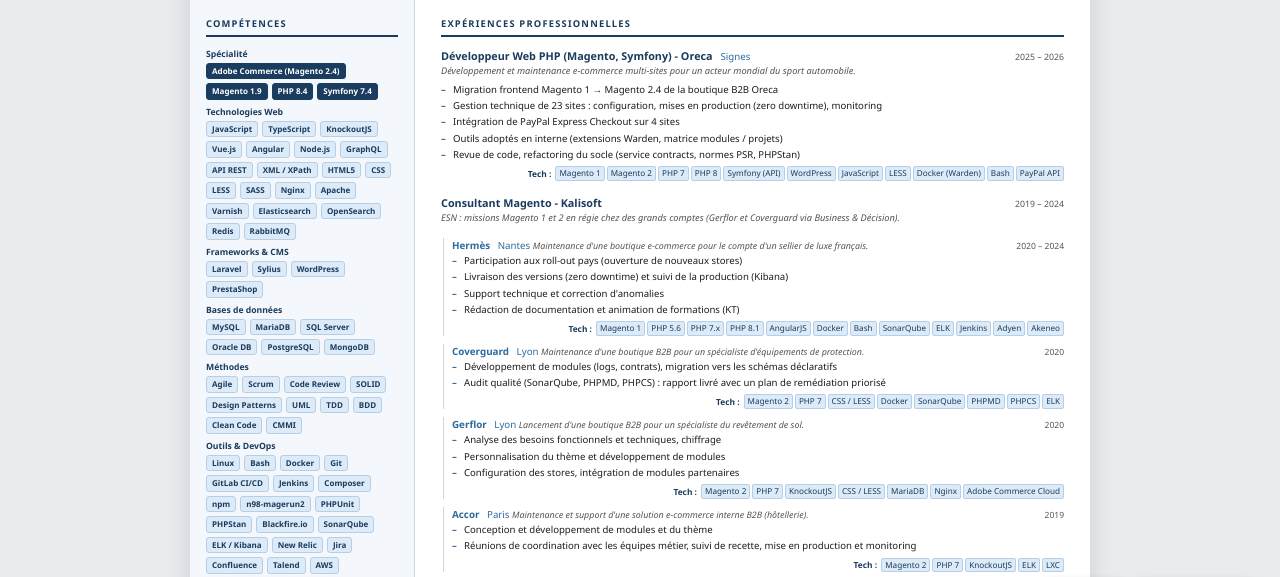
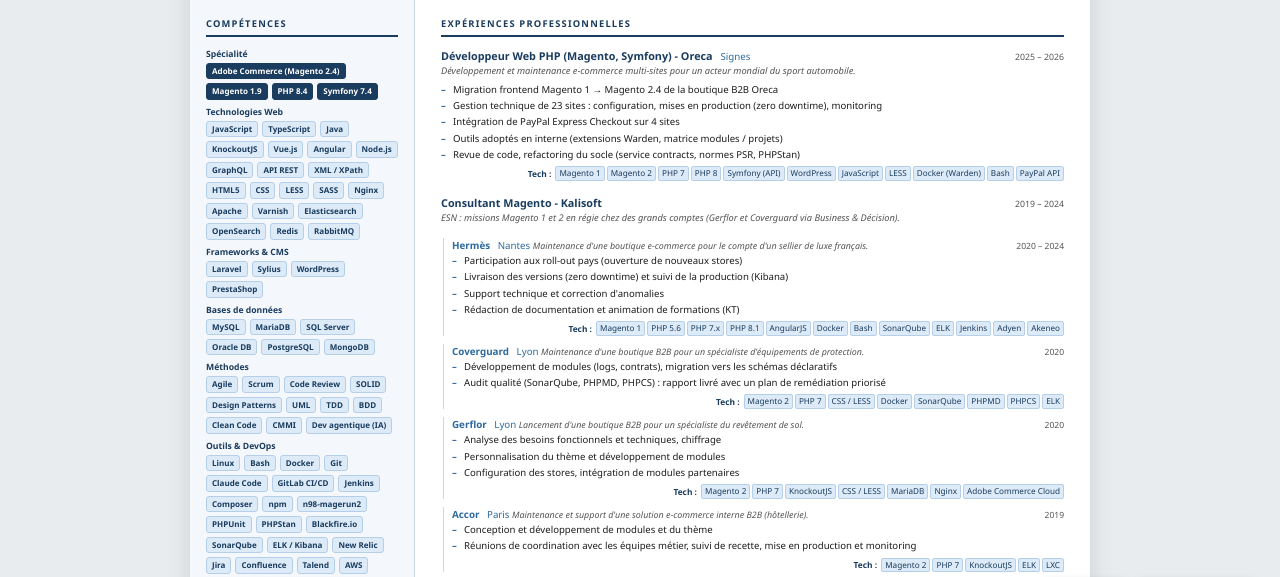
Before and after one commit to medmek/cv, a plain HTML site: page index.html in a window 1280 px wide. Shown: the part 162-739 px from the top of the page. Drawn offline with Linux system fonts and the light colour scheme.

Commit message:
CV: add Java, agentic development (AI) and Claude Code
Tighten sidebar spacing in print only so the PDFs stay on one A4 page.

Co-Authored-By: Claude Opus 5.5 <noreply@anthropic.com>
Claude-Session: https://claude.ai/code/session_015QYBM3GFgwNf1WtSwmrCVN

```diff
--- a/cv.css
+++ b/cv.css
@@ -511,4 +511,7 @@ a:hover {
     .toolbar {
         display: none;
     }
+
+    .sidebar { gap: 13px; }
+    .sidebar .tag { padding: 2px 4px; }
 }
--- a/index.html
+++ b/index.html
@@ -132,6 +132,7 @@
                         <div class="tag-list">
                             <span class="tag">JavaScript</span>
                             <span class="tag">TypeScript</span>
+                            <span class="tag">Java</span>
                             <span class="tag">KnockoutJS</span>
                             <span class="tag">Vue.js</span>
                             <span class="tag">Angular</span>
@@ -185,6 +186,7 @@
                             <span class="tag">BDD</span>
                             <span class="tag">Clean Code</span>
                             <span class="tag">CMMI</span>
+                            <span class="tag"><span lang="fr">Dev agentique (IA)</span><span lang="en">Agentic development (AI)</span></span>
                         </div>
                     </div>
                     <div>
@@ -194,6 +196,7 @@
                             <span class="tag">Bash</span>
                             <span class="tag">Docker</span>
                             <span class="tag">Git</span>
+                            <span class="tag">Claude Code</span>
                             <span class="tag">GitLab CI/CD</span>
                             <span class="tag">Jenkins</span>
                             <span class="tag">Composer</span>
```
Also changed, not shown: 2 other files.
